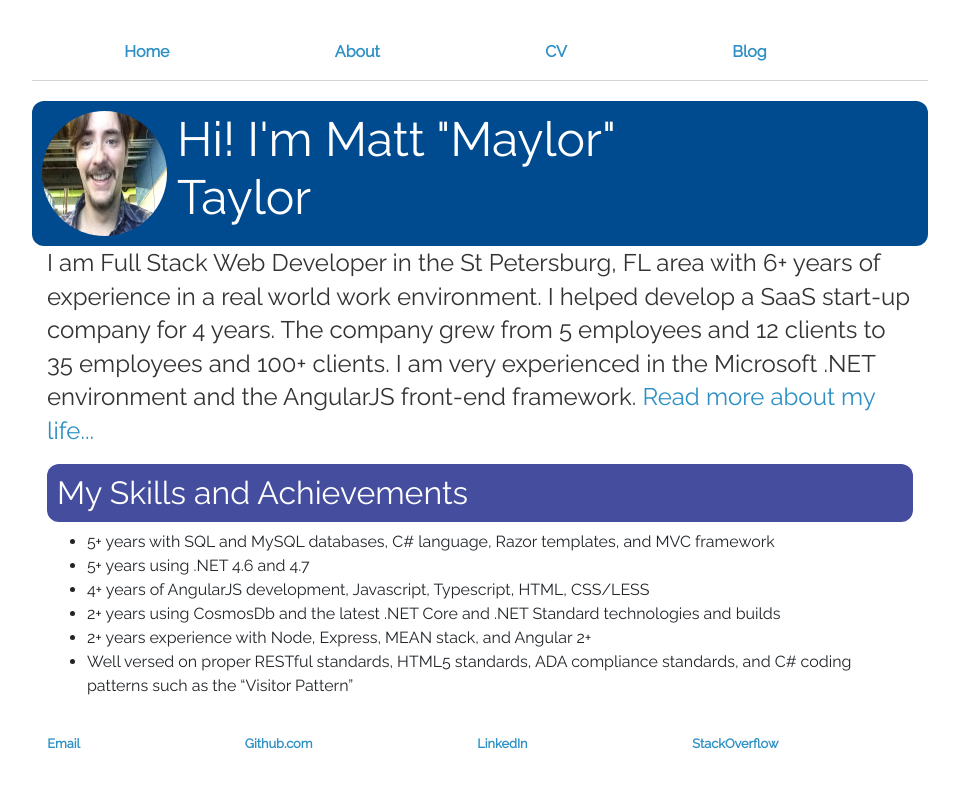
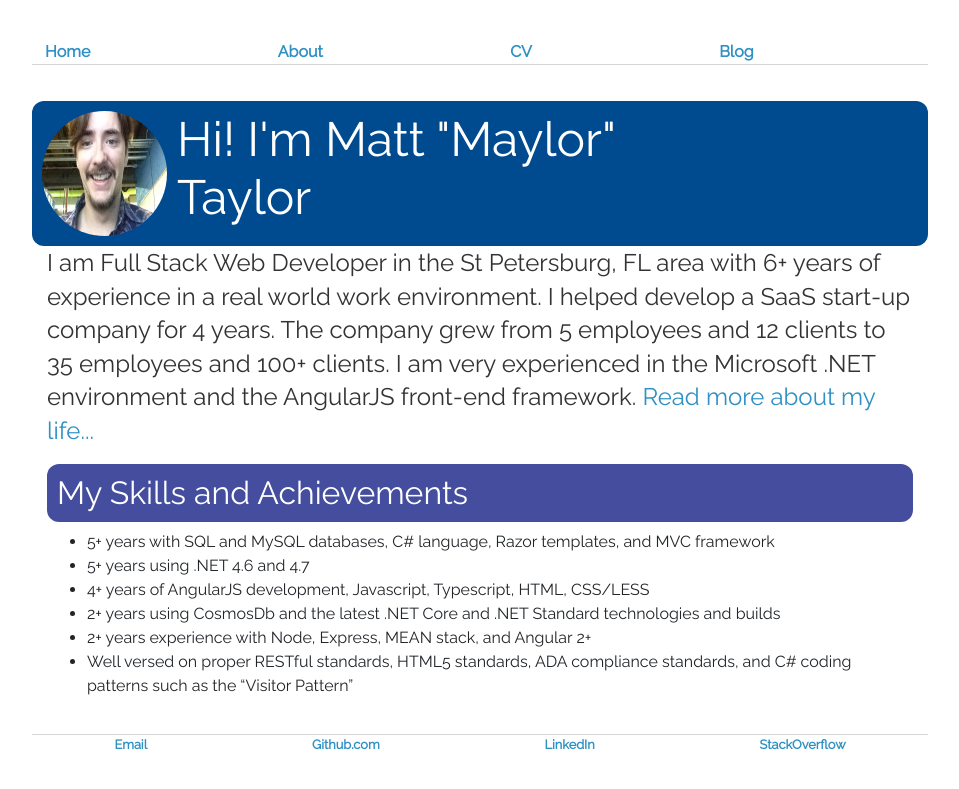
Before and after one commit to maylortaylor/maylortaylor.github.io, a Jekyll site: the page built from index.html, in a window 1280 px wide. Shown: the top 789 px of the page, without its empty margins (160-1119 px from the left). Built offline with Jekyll 4.4.1, drawn with Linux system fonts in a browser that asks for light colours.

Commit message:
fixing nav and footer

```diff
--- a/_includes/footer.html
+++ b/_includes/footer.html
@@ -1,8 +1,8 @@
 <footer>
     <ul class="foot">
-        <li><a href="mailto:maylortaylor@gmail.com">Email</a></li>
-        <li><a href="https://github.com/maylortaylor">Github.com</a></li>
-        <li><a target="_blank" href="https://www.linkedin.com/in/matthew-taylor-8675309/">LinkedIn</a></li>
-		<li><a target="_blank" href="https://stackoverflow.com/users/1848526/maylortaylor">StackOverflow</a></li>
+        <li class="toes"><a href="mailto:maylortaylor@gmail.com">Email</a></li>
+        <li class="toes"><a href="https://github.com/maylortaylor">Github.com</a></li>
+        <li class="toes"><a target="_blank" href="https://www.linkedin.com/in/matthew-taylor-8675309/">LinkedIn</a></li>
+		<li class="toes"><a target="_blank" href="https://stackoverflow.com/users/1848526/maylortaylor">StackOverflow</a></li>
     </ul>
 </footer>
--- a/_includes/navbar.html
+++ b/_includes/navbar.html
@@ -1,5 +1,5 @@
 <nav>
-    <ul>
+    <ul class="navigation">
         <li><a href="/">Home</a></li>
         <li><a href="/about">About</a></li>
         <li><a href="/cv">CV</a></li>
--- a/css/main.css
+++ b/css/main.css
@@ -17,8 +17,11 @@ body {
     padding-top: 20px;
     padding-bottom: 20px;
 }
-nav {
+.navigation {
     border-bottom: 1px solid #d5d5d5;
+    display: flex;
+    justify-content:space-around;
+    list-style-type:none;
 }
 nav ul, footer ul {
     text-align: end;
@@ -31,17 +34,14 @@ nav ul li {
     margin-right: 18%;
 }
 footer {
-    border-top: 1px solid #d5d5d5;
     font-size: .8em;
     display: inline;
 }
 .foot {
+    border-top: 1px solid #d5d5d5;
     display: flex;
     justify-content:space-around;
     list-style-type:none;
-}
-footer ul li {
-    margin-right: 15%;
 }
 a {
     text-decoration: none;
```
